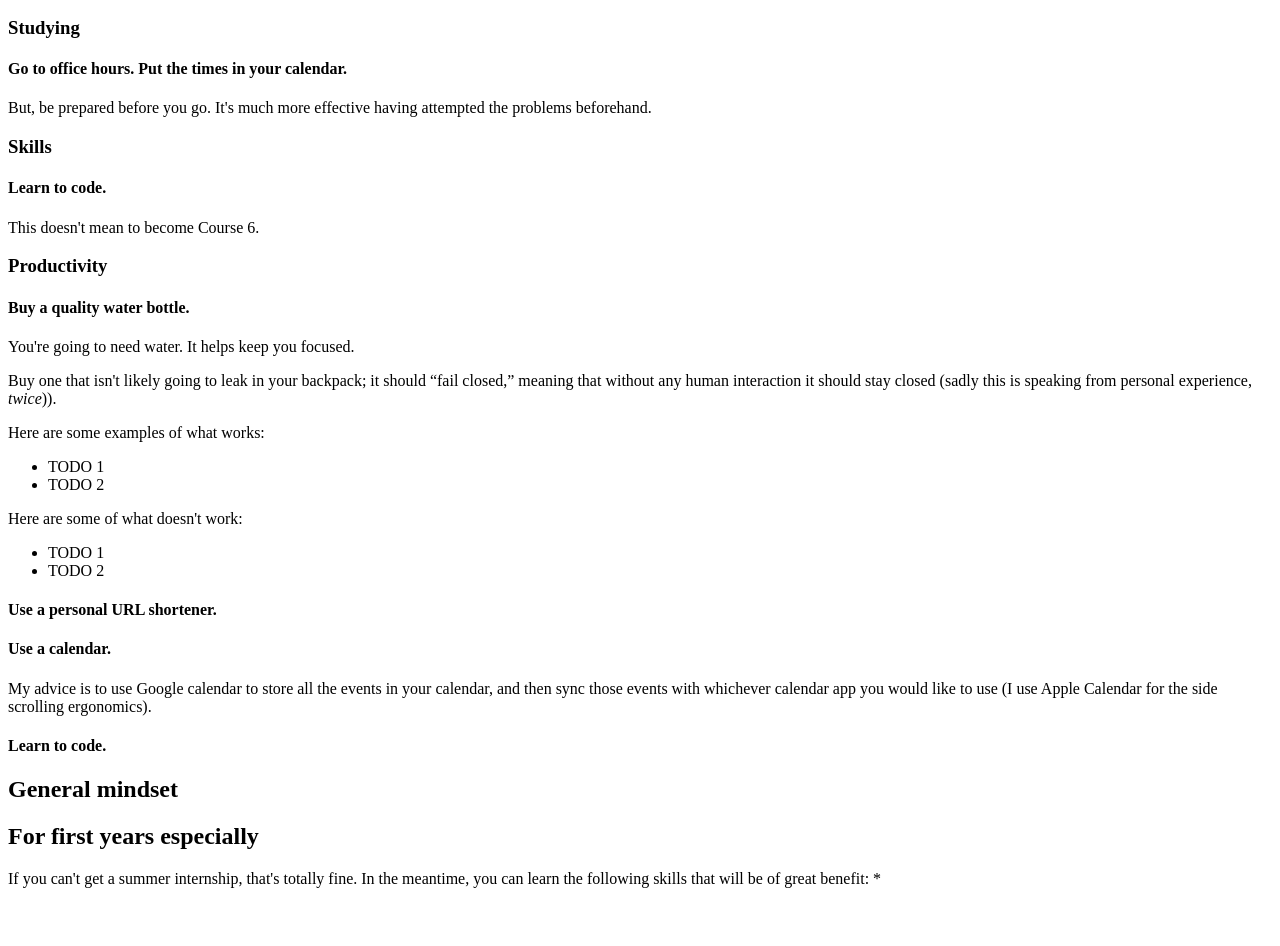
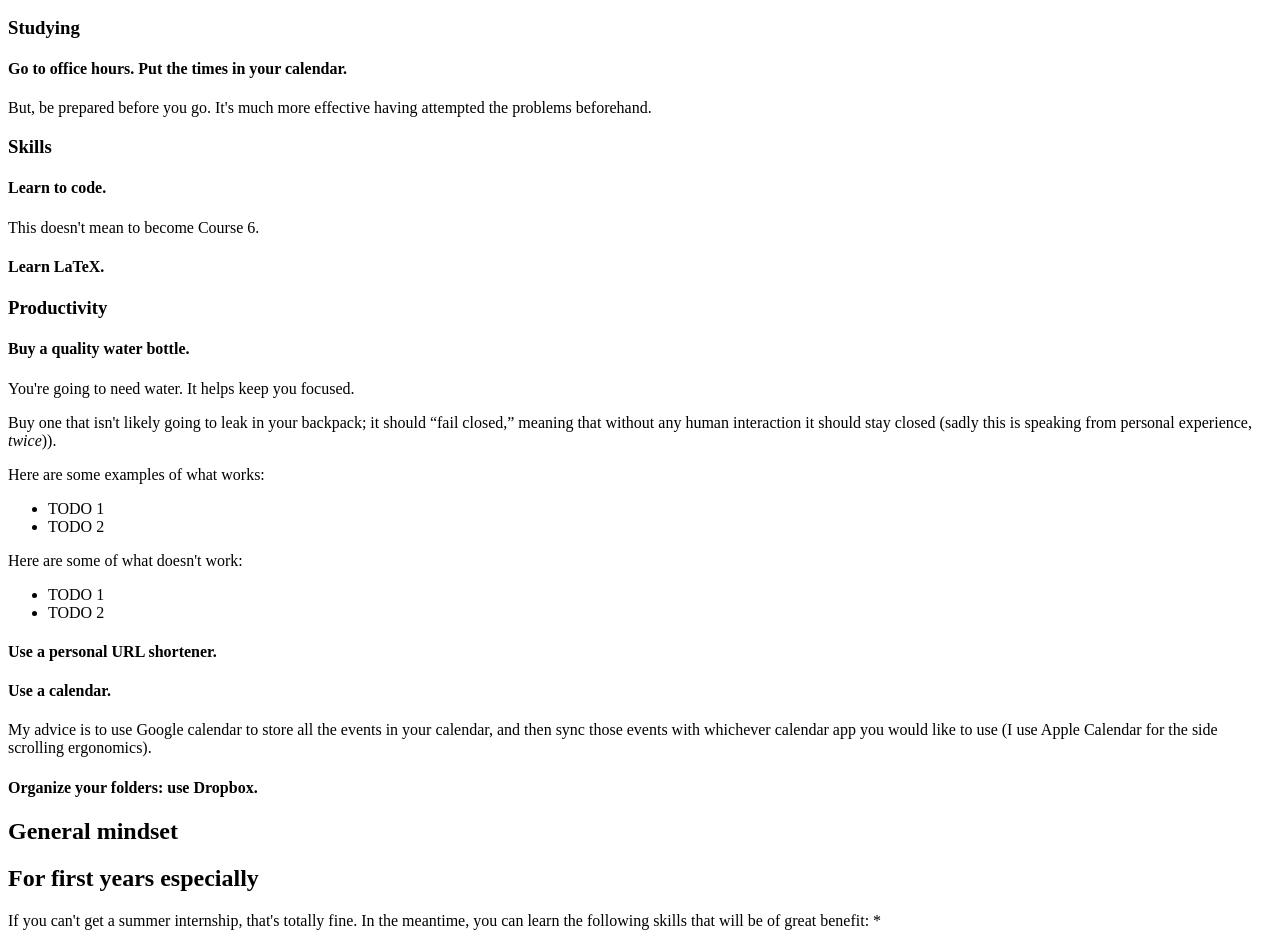
Before and after one commit to mitguide/mitguide.github.io, a Gatsby site: page /advice in a window 1280 px wide. Shown: the part 110-1056 px from the top of the page. Before the commit the page ends 1014 px from the top, so only its background shows below. Built offline with nearby package versions, Linux system fonts and the light colour scheme; Gatsby itself is replaced by a stand-in of ours.

Commit message:
add advice

```diff
--- a/content/advice.mdx
+++ b/content/advice.mdx
@@ -17,6 +17,8 @@
 
 #### Learn to code.
 This doesn't mean to become Course 6.
+
+#### Learn LaTeX.
 
 
 ### Productivity
@@ -39,7 +41,8 @@
 #### Use a calendar.
 My advice is to use Google calendar to store all the events in your calendar, and then sync those events with whichever calendar app you would like to use (I use Apple Calendar for the side scrolling ergonomics).
 
-#### Learn to code.
+#### Organize your folders: use Dropbox.
+
 
 ## General mindset
 
--- a/package.json
+++ b/package.json
@@ -11,7 +11,7 @@
     "start": "npm run develop",
     "serve": "gatsby serve",
     "clean": "gatsby clean",
-    "deploy": "gatsby build --prefix-path && gh-pages -d public"
+    "deploy": "gatsby build --prefix-paths && gh-pages -d public"
   },
   "dependencies": {
     "@mdx-js/mdx": "^1.6.16",
```
